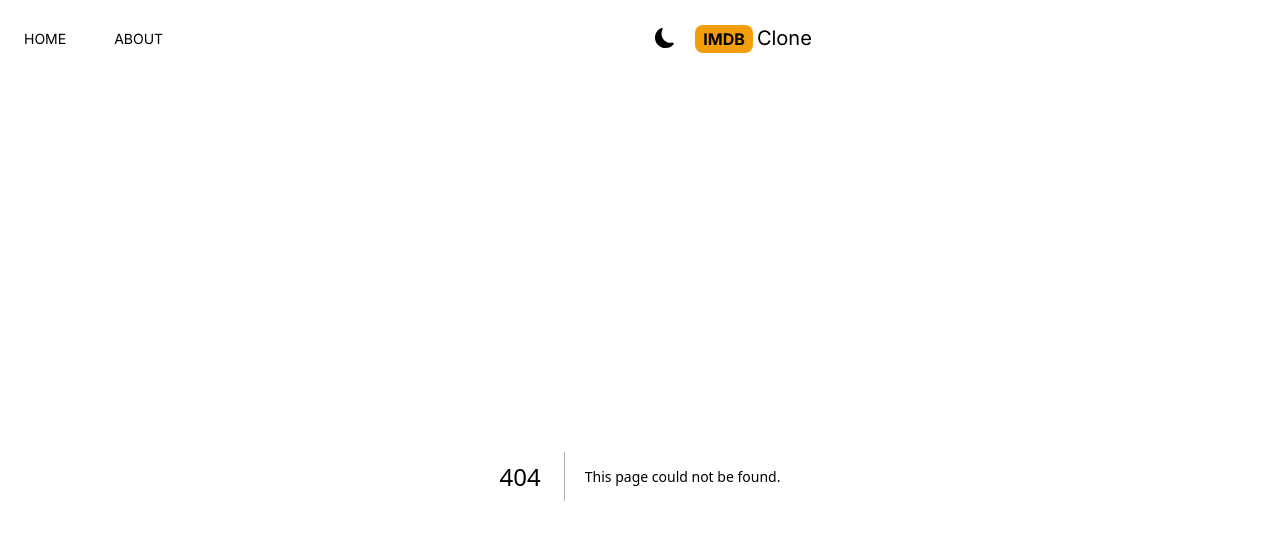
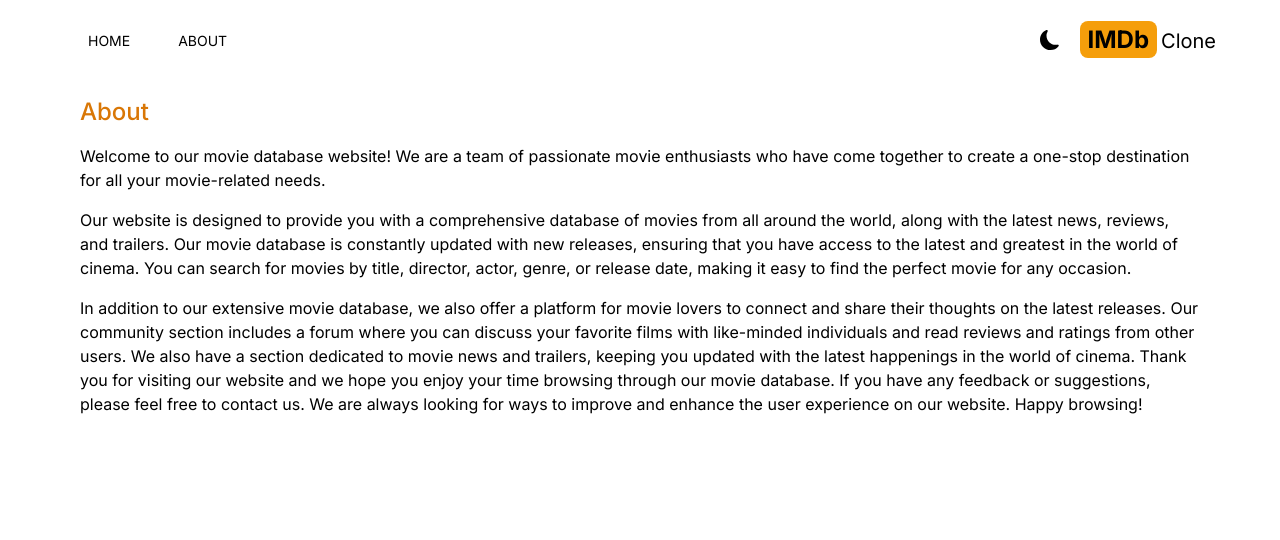
Before and after one commit to miguellofredo85/cloneimd, a Next.js app: page /about in a window 1280 px wide. Before the commit this address had no page. Shown: the top 540 px of the page. Built offline with nearby package versions, Linux system fonts and the light colour scheme.

Commit message:
fixing styling

```diff
--- a/src/app/Provider.jsx
+++ b/src/app/Provider.jsx
@@ -1,5 +1,5 @@
 "use client";
-import React from "react";
+
 import { ThemeProvider } from "next-themes";
 
 export default function Provider({ children }) {
--- /dev/null
+++ b/src/app/about/layout.jsx
@@ -0,0 +1,7 @@
+import About from "./page";
+
+export default function layout() {
+  return (
+   <About/>
+  )
+}
--- /dev/null
+++ b/src/app/about/page.jsx
@@ -0,0 +1,38 @@
+"use client"
+
+export default function About() {
+  return (
+    <div className="max-w-6xl mx-auto space-y-4 p-4">
+      <h1 className="text-2xl font-medium text-amber-600">About</h1>
+      <p>
+        Welcome to our movie database website! We are a team of passionate movie
+        enthusiasts who have come together to create a one-stop destination for
+        all your movie-related needs.
+      </p>
+
+      <p>
+        Our website is designed to provide you with a comprehensive database of
+        movies from all around the world, along with the latest news, reviews,
+        and trailers. Our movie database is constantly updated with new
+        releases, ensuring that you have access to the latest and greatest in
+        the world of cinema. You can search for movies by title, director,
+        actor, genre, or release date, making it easy to find the perfect movie
+        for any occasion.
+      </p>
+
+      <p>
+        In addition to our extensive movie database, we also offer a platform
+        for movie lovers to connect and share their thoughts on the latest
+        releases. Our community section includes a forum where you can discuss
+        your favorite films with like-minded individuals and read reviews and
+        ratings from other users. We also have a section dedicated to movie news
+        and trailers, keeping you updated with the latest happenings in the
+        world of cinema. Thank you for visiting our website and we hope you
+        enjoy your time browsing through our movie database. If you have any
+        feedback or suggestions, please feel free to contact us. We are always
+        looking for ways to improve and enhance the user experience on our
+        website. Happy browsing!
+      </p>
+    </div>
+  );
+}
--- a/src/app/components/Header.jsx
+++ /dev/null
@@ -1,28 +0,0 @@
-import React from 'react'
-import MenuItem from './MenuItem'
-import {AiFillHome} from 'react-icons/ai'
-import {BsFillInfoCircleFill} from 'react-icons/bs'
-import Link from 'next/link'
-import DarkModeSwitch from './DarkModeSwitch'
-
-export default function Header() {
-  return (
-    <div className='flex justify-between mx-2 max-w-6x1 sm:mx-auto items-center py-6'>
-          <div className='flex'>
-            <MenuItem title='HOME' address='/' Icon={AiFillHome}/>
-            <MenuItem title='ABOUT' address='/about' Icon={BsFillInfoCircleFill}/>
-          </div>
-          <div className='flex items-center space-x-5'>
-            <DarkModeSwitch />
-            <Link href='/'>
-              <h2 className='text-2x1'>
-                <span className='font-bold bg-amber-500 py-1 px-2 rounded-lg mr-1'>IMDB</span>
-                <span className='text-xl hidden sm:inline'>Clone</span>
-              </h2>
-            </Link>
-          </div>
-          <div className=''>
-          </div>
-    </div>
-  )
-}
--- a/src/app/layout.jsx
+++ b/src/app/layout.jsx
@@ -1,9 +1,9 @@
-'use client'
+'use client';
+
 import Provider from './Provider';
-import Header from './components/Header';
+import Header from '../components/Header';
 import './globals.css'
 import { Inter } from 'next/font/google'
-import { useTheme } from 'next-themes'
 
 const inter = Inter({ subsets: ['latin'] })
 
@@ -12,9 +12,6 @@
 }
 
 export default function RootLayout({ children }) {
-  const ThemeChanger = () => {
-    const { theme, setTheme } = useTheme()
-  }
 
   return (
     <html lang="en">
--- /dev/null
+++ b/src/components/Header.jsx
@@ -0,0 +1,27 @@
+import MenuItem from "./MenuItem";
+import { AiFillHome } from "react-icons/ai";
+import { BsFillInfoCircleFill } from "react-icons/bs";
+import Link from "next/link";
+import DarkModeSwitch from "./DarkModeSwitch";
+
+export default function Header() {
+  return (
+    <div className="flex justify-between mx-2 max-w-6xl sm:mx-auto items-center py-6">
+      <div className="flex">
+        <MenuItem title="HOME" address="/" Icon={AiFillHome} />
+        <MenuItem title="ABOUT" address="/about" Icon={BsFillInfoCircleFill} />
+      </div>
+      <div className="flex items-center space-x-5">
+        <DarkModeSwitch />
+        <Link href="/">
+          <h2 className="text-2xl">
+            <span className="font-bold bg-amber-500 py-1 px-2 rounded-lg mr-1">
+              IMDb
+            </span>
+            <span className="text-xl hidden sm:inline">Clone</span>
+          </h2>
+        </Link>
+      </div>
+    </div>
+  );
+}
```
Also changed, not shown: src/components/DarkModeSwitch.jsx (renamed from src/app/components/DarkModeSwitch.jsx), src/components/MenuItem.jsx (renamed from src/app/components/MenuItem.jsx).
